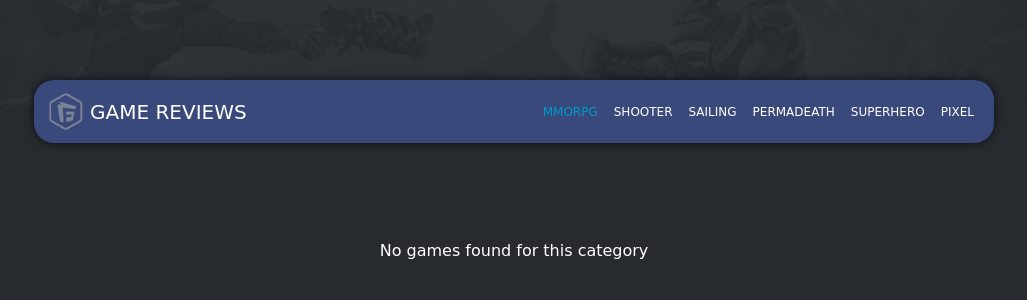
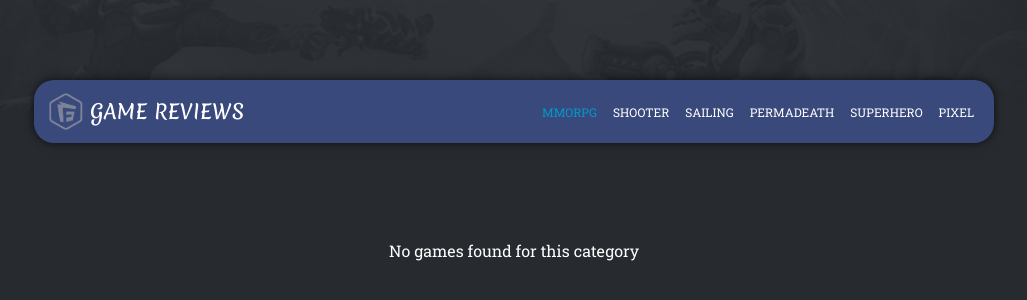
Before and after one commit to MariaAmr/GamesBrowser, a plain HTML site: page index.html in a window 1280 px wide. Shown: the part 130-430 px from the top of the page, without its empty margins (126-1153 px from the left). Drawn offline with Linux system fonts and the light colour scheme; no server answers.

Commit message:
first commit

```diff
--- a/css/style.css
+++ b/css/style.css
@@ -2,8 +2,8 @@
     --bg-main: #272b30;
     --bg-hover: #09c;
     --bg-nav: rgb(58, 73, 123);
-    --font-main: cursive;
-    --font-heading: cursive;
+    --font-main: "Roboto Slab", serif;
+    --font-heading:"Merienda", cursive;
   }
 
   body {
--- a/index.html
+++ b/index.html
@@ -4,6 +4,10 @@
     <meta charset="UTF-8">
     <meta name="viewport" content="width=device-width, initial-scale=1.0">
     <title>Online Games </title>
+    <link rel="preconnect" href="https://fonts.googleapis.com">
+    <link rel="preconnect" href="https://fonts.gstatic.com" crossorigin>
+    <link href="https://fonts.googleapis.com/css2?family=Roboto+Slab:wght@100..900&display=swap" rel="stylesheet">
+    <link href="https://fonts.googleapis.com/css2?family=Merienda:wght@300..900&display=swap" rel="stylesheet">
     <link rel="shortcut icon" href="./images/logo-sm.png" type="image/x-icon">
     <link rel="stylesheet" href="./css/all.min.css">
     <link rel="stylesheet" href="./css/bootstrap.min.css">
```
